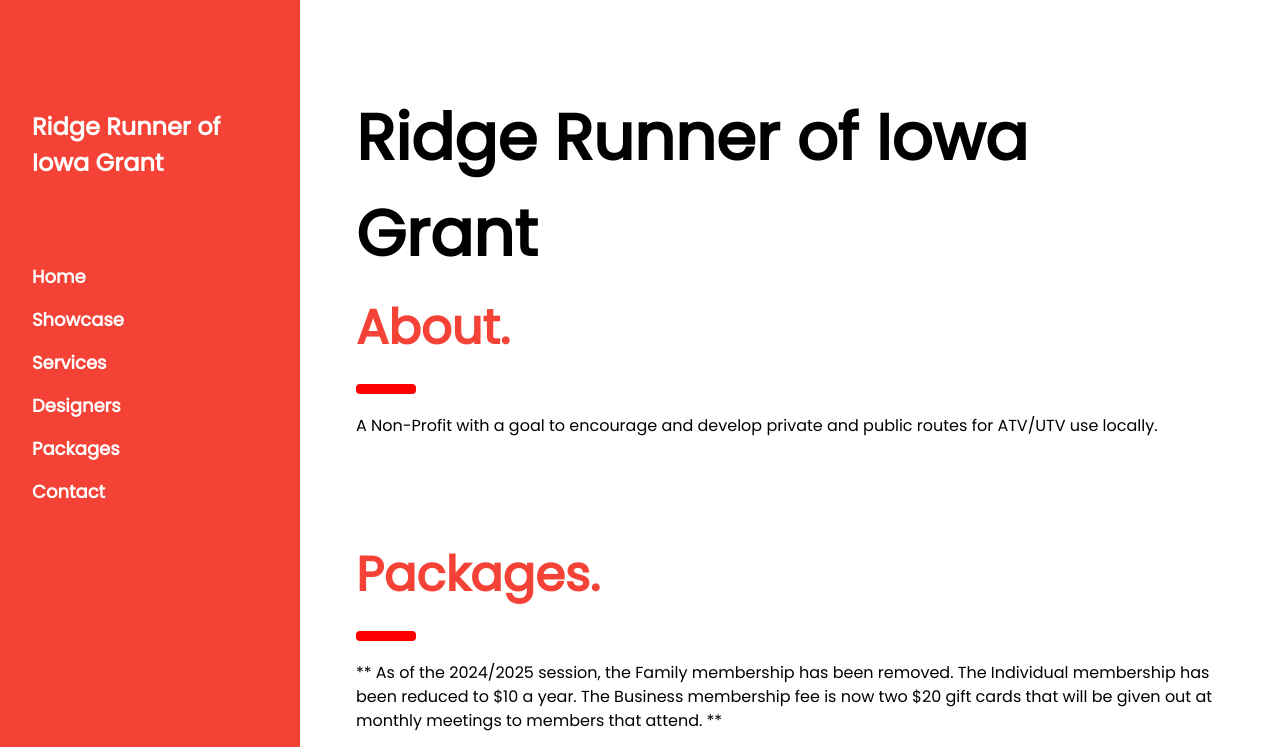
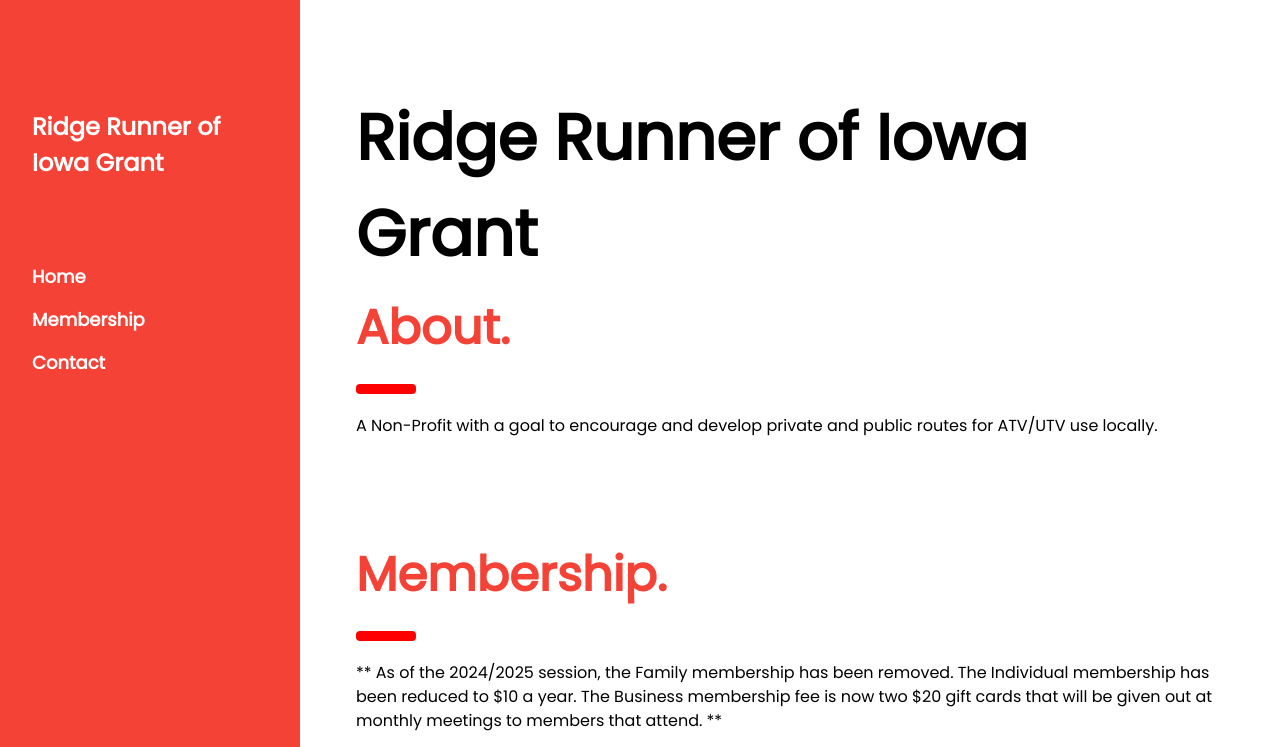
Before and after one commit to kodybrand/rrigwi, a plain HTML site: page index.html in a window 1280 px wide. Shown: the top 747 px of the page. Drawn offline with nearby package versions, Linux system fonts and the light colour scheme.

Commit message:
nav and stuff

```diff
--- a/index.html
+++ b/index.html
@@ -60,28 +60,10 @@
           >Home</a
         >
         <a
-          href="#showcase"
+          href="#membership"
           onclick="w3_close()"
           class="w3-bar-item w3-button w3-hover-white"
-          >Showcase</a
-        >
-        <a
-          href="#services"
-          onclick="w3_close()"
-          class="w3-bar-item w3-button w3-hover-white"
-          >Services</a
-        >
-        <a
-          href="#designers"
-          onclick="w3_close()"
-          class="w3-bar-item w3-button w3-hover-white"
-          >Designers</a
-        >
-        <a
-          href="#packages"
-          onclick="w3_close()"
-          class="w3-bar-item w3-button w3-hover-white"
-          >Packages</a
+          >Membership</a
         >
         <a
           href="#contact"
@@ -128,8 +110,8 @@
       </div>
 
       <!-- Packages / Pricing Tables -->
-      <div class="w3-container" id="packages" style="margin-top: 75px">
-        <h1 class="w3-xxxlarge w3-text-red"><b>Packages.</b></h1>
+      <div class="w3-container" id="membership" style="margin-top: 75px">
+        <h1 class="w3-xxxlarge w3-text-red"><b>Membership.</b></h1>
         <hr style="width: 50px; border: 5px solid red" class="w3-round" />
         <p>
           ** As of the 2024/2025 session, the Family membership has been
```
